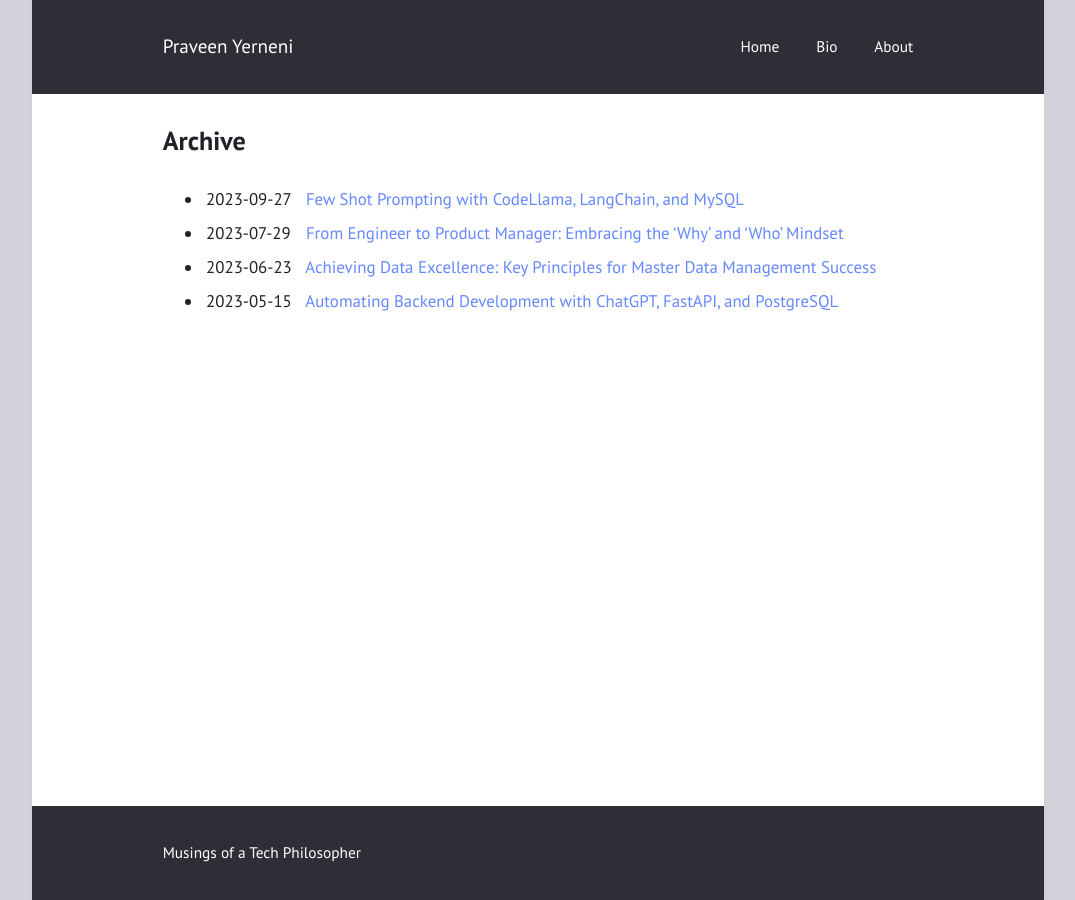
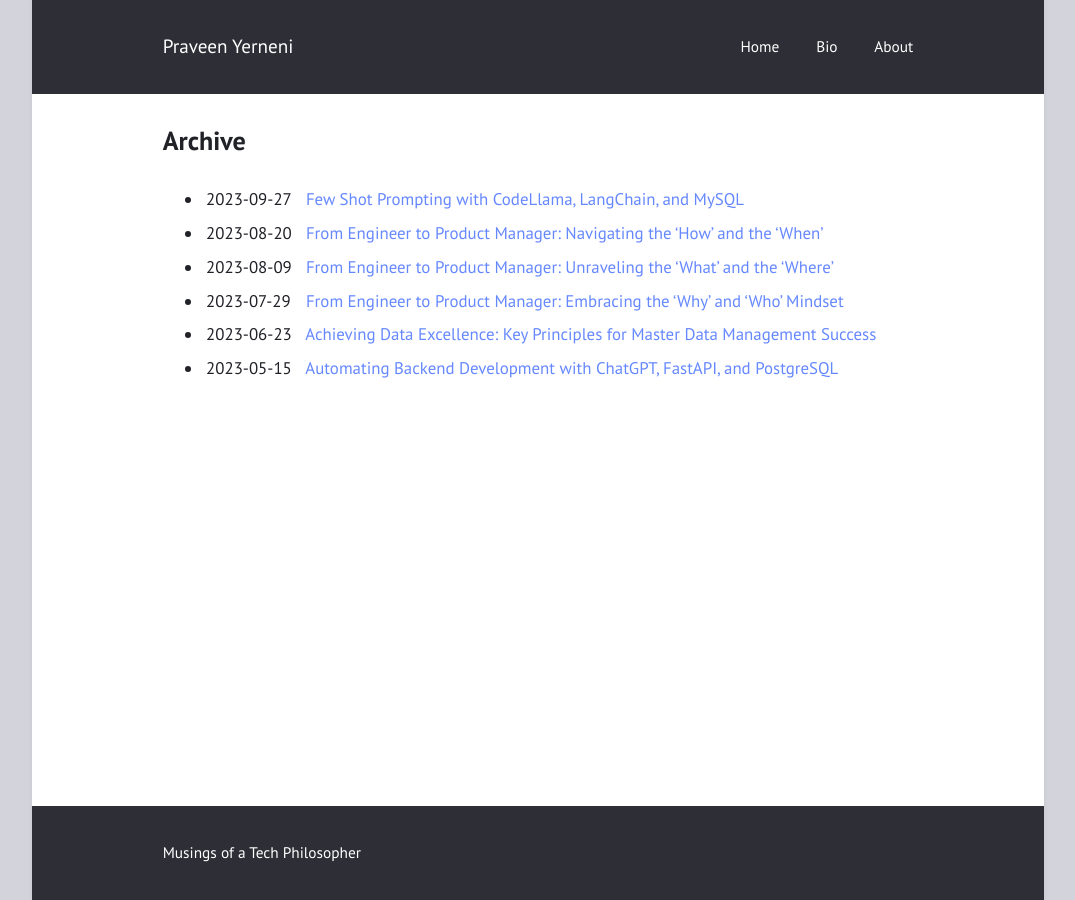
Before and after one commit to yernenip/yernenip.github.io, a Jekyll site: the page built from archive.html, in a window 1280 px wide. Shown: the whole page, without its empty margins (102-1177 px from the left). Built offline with Jekyll 4.4.1, drawn with Linux system fonts in a browser that asks for light colours; some of the changed lines change nothing that is shown.

Commit message:
blog posts

```diff
--- a/_layouts/post.html
+++ b/_layouts/post.html
@@ -15,9 +15,9 @@ layout: default
 
 <div class="PageNavigation">
   {% if page.previous.url %}
-    <a class="prev" href="{{page.previous.url}}">&nbsp;&nbsp;&laquo; Previous</a>
+    <a class="prev" href="{{page.previous.url}}">&nbsp;&nbsp;&laquo;Previous</a>
   {% endif %}
   {% if page.next.url %}
-    <a class="next" href="{{page.next.url}}">Next &raquo;&nbsp;&nbsp;</a>
+    <a class="next" href="{{page.next.url}}">Next&raquo;&nbsp;&nbsp;</a>
   {% endif %}
 </div>
--- /dev/null
+++ b/_posts/2023-08-09-ProductManagement-What-And-Where.md
@@ -0,0 +1,102 @@
+---
+title:  "From Engineer to Product Manager: Unraveling the ‘What’ and the ‘Where’"
+layout: post
+excerpt_separator: <!-- excerpt -->
+---
+
+![Strategy](/assets/images/pm2-what-where.jpg)
+
+Welcome back, dear readers, and thank you for joining me on this journey as I share my learnings from transitioning from Engineering to Product Management. In my [previous blog post]({% post_url 2023-07-29-ProductManagement-Why-And-Who %}), we talked about the six fundamental stages of a Product (Why, Who, What, Where, How, and When), focusing on the essential ‘Why’ and ‘Who’ stages. Today, let’s continue our exploration by uncovering the pivotal ‘What’ and ‘Where’ stages, which play a crucial role in shaping the direction and impact of your product.
+
+During my time as an Engineer/Architect, I often found myself jumping straight into the ‘How’ stage once the initial brainstorming and feature selection were completed. Even after transitioning to Product Management, I continued following this familiar and comfortable methodology, oblivious of the fact, that it might not be the most beneficial approach for our customers and stakeholders. It was only after reading ["The Lean Startup"](https://www.amazon.com/Lean-Startup-Entrepreneurs-Continuous-Innovation/dp/0307887898) by Eric Ries, a recommendation from one of the best managers I’ve had the privilege to work with, and subsequently diving into [“Running Lean”](https://www.amazon.com/Running-Lean-Iterate-Plan-Works/dp/1449305172) by Ash Maurya, another excellent recommendation from my mentor, that the concept of a [“Minimal Viable Product”](http://www.startuplessonslearned.com/2009/08/minimum-viable-product-guide.html) began to dawn on me.
+
+These eye-opening reads emphasized the importance of thoughtfully considering every feature in a product. We need to understand the value it brings to customers and stakeholders and determine the most effective way to reach these customers. This approach helps us create products that truly address the needs and desires of our target audience, leading to greater success and satisfaction for everyone involved.
+
+<!-- excerpt -->
+
+Similar to my previous blog, let’s explore the critical questions we need to address in the ‘What’ and ‘Where’ stages. During the ‘What’ stage, we will assess the features and components of our product, taking the time to thoughtfully consider each element’s relevance. It is important that these components align with our core objectives and resonate with our customers’ needs, ensuring a product that truly adds value. Moving on to the ‘Where’ stage, we will examine the channels and platforms through which our product reaches its intended consumers. Understanding the most effective and efficient distribution methods becomes vital in optimizing our product’s visibility and accessibility, ultimately shaping its success in the market.
+
+# What — The Minimal Viable Product
+The Minimal Viable Product (MVP) plays a pivotal role in product development and Product Management. It involves creating a basic version of the product, focusing on the most essential features and functionalities needed to meet initial requirements and deliver value to early adopters or customers. Defining the MVP is achieved by answering the “What” questions, enabling us to validate the product idea and gather feedback for further iterations and improvements. Here are some top questions to ask.
+
+### What are the primary goals and objectives of your product? What does success look like?
+Clearly defining the primary goals and objectives of your product is fundamental in Product Management. These overarching goals will guide decision-making throughout the development process, providing a clear direction for achieving success. Success can be measured by both ‘Metric driven,’ with tangible indicators, and ‘Principle driven’, by aligning with core values. Striking a balance between these perspectives ensures a purpose-driven approach that stands strong even under scrutiny.
+
+### What is the value proposition of your product?
+Crafting a clear and concise value proposition is paramount. It must effectively communicate the unique benefits and advantages your product offers to its users. A compelling value proposition will resonate with your target audience, setting your product apart and compelling them to choose it over competitors.
+
+### What are the essential features and functionalities of the product?
+Identify the must-have features that directly address the pain points of your target users. Ruthlessly prioritize the most important features based on their impact and feasibility to ensure your product delivers value from the very beginning.
+
+### What problem does each core feature address?
+Connect each core feature of your product to specific pain points or challenges faced by your target users. Understanding the direct impact of each feature helps prioritize and communicate their value.
+
+# Where — The Go-To-Market strategy
+You might wonder why I am talking about a Go-to-Market (GTM) strategy ahead of discussions about product development and roadmap. Bear with me — there’s a reason for this. A robust GTM strategy is the linchpin for effectively positioning your product or services in your intended market. It’s the blueprint that guides your steps, decisions, and efforts to create awareness, stimulate demand, and execute a successful product launch. A well-crafted GTM strategy is the answer to the “Where” questions, helping us pinpoint the target audience, refine product positioning, identify distribution channels, set appropriate pricing, foster customer satisfaction, and drive business success.
+
+### Where Are Your Product’s Target Market Segments?
+Begin by segmenting your target market based on relevant characteristics — be it demographics, behaviors, or needs. This segmentation practice empowers you to tailor your product and marketing efforts, enabling a more meaningful connection with each distinct group.
+
+### Where Does Your Product Fit in the Customer’s Journey?
+Understand how your product aligns with the customer’s journey — from initial awareness to contemplation and, ultimately, the buying decision. This understanding is pivotal in shaping your marketing tactics and messaging to harmonize with each stage of the journey.
+
+### Where are the concentration areas of your target audience? How can you reach them?
+Identifying pockets of higher target customer concentration is crucial. These locales hold immense value for localized marketing techniques and targeted promotional events. Optimal distribution channel selection further facilitates reaching your intended customers. You have an array of marketing strategies at your disposal, including “above the line”, “below the line”, and “through the line”.
+
+With these essential questions in mind, let’s return to the problem statement we discussed earlier in our previous blog and attempt to address these questions.
+
+# Problem Statement: Providing Access to Education and Learning for Children in Underserved Communities
+### What are the primary goals and objectives of your product? What does success look like?
+The product aims to bridge the educational gap for underserved children, providing equitable opportunities. Success entails increased enrollment, improved academic performance, and uplifted socio-economic conditions, empowering children to shape positive futures.
+
+**Note:** *I will revisit the measurement of success using OKRs in a subsequent section of this blog.*
+
+### What is the value proposition of your product?
+Our product offers transformative education access, leveling the playing field for underserved children. By unlocking their potential, it catalyzes community progress and empowers the next generation.
+
+### What are the essential features and functionalities of the product?
+Key features encompass a comprehensive curriculum, interactive learning tools, offline accessibility, progress tracking, community engagement platforms, parental involvement support, culturally relevant content, and teacher empowerment resources.
+
+### What problem does each core feature address?
+
+1. **Curriculum Access:** Counters limited relevant content.
+2. **Interactive Learning Resources:** Addresses engagement barriers.
+3. **Offline Access:** Tackles connectivity limitations.
+4. **Progress Tracking:** Tailors learning to individual needs.
+5. **Community Engagement:** Combats social isolation.
+6. **Parent Involvement:** Boosts family engagement.
+7. **Local Content Integration:** Bridges cultural gaps.
+8. **Teacher Support:** Mitigates educator scarcity.
+
+### Where Are Your Product’s Target Market Segments?
+Our focus is on underserved children in both urban and rural areas, hampered by limited educational access due to socio-economic challenges.
+
+### Where Does Your Product Fit in the Customer’s Journey?
+The product initiates the educational journey for underserved children, equipping them with tools for progress and personal development, leading to brighter futures.
+
+### Where are the concentration areas of your target audience? How can you reach them?
+Locate areas with dense underserved populations. Collaborate with local community centers, schools, NGOs, leverage local events, and use online platforms for maximum reach and impact.
+
+# Measuring success through OKR’s
+Having addressed these questions, let’s now dive into defining success using [OKRs](https://www.whatmatters.com/). But before that, let’s talk about the North Star. A North Star typically represents a singular metric that encapsulates your product’s core value and the essence it brings to your customers. In this context, an excellent North Star Metric for success could be “Lives Transformed through Education”. This metric encapsulates the primary objective of granting education access to underserved children, tracking the product’s tangible impact on their lives. It encompasses factors like increased enrollment, improved academic performance, enhanced socio-economic conditions, and community development.
+
+With the North Star in mind, let’s proceed to outline the OKRs for this product.
+
+### Objective: Empower Underserved Communities Through Education Transformation
+**Key Result 1: Enhance Lives Transformed**
+Achieve a cumulative score of 85% in the “Lives Transformed through Education” metric, utilizing a comprehensive impact measurement framework, within the upcoming fiscal year.
+
+**_Note:_** *This metric by itself will be a roll-up of other metrics like enrollment, course completion, academic performance, repeat signup.*
+
+**Key Result 2: Reach and Engagement Expansion**
+Within the next two quarters, increase the count of active users in underserved communities by 40%, indicating expanded reach and deeper involvement.
+
+**Key Result 3: Recognized Impact**
+Secure coverage in a minimum of 5 reputable publications, spotlighting the product’s role in advancing education empowerment, within the coming year.
+
+**Key Result 4: Collaborative Ecosystem**
+Forge strategic partnerships with 5 local NGOs, 3 schools, and 2 influential educators to amplify the product’s influence and outreach within the forthcoming fiscal year.
+
+**_Note:_** *As mentioned earlier, the real-world definition, launch, and measurement of such a significant initiative may vary depending on specific circumstances and geographic locations.*
+
+I hope you enjoyed reading this blog as much as I enjoyed bringing this to life :-). In the next, and last, blog post of this series, we will explore the ‘How’ and ‘When’ stages, diving into the strategies and timing for product development and delivery. Stay tuned for more insights on this exciting journey!
--- /dev/null
+++ b/_posts/2023-08-20-ProductManagement-How-And-When.md
@@ -0,0 +1,64 @@
+---
+title:  "From Engineer to Product Manager: Navigating the ‘How’ and the ‘When’"
+layout: post
+excerpt_separator: <!-- excerpt -->
+---
+
+![Agile Process](/assets/images/pm3-how-when.jpg)
+
+Welcome back dear readers to our final chapter of this blog series, where we complete this journey of transformation from an engineering mindset to becoming a proficient Product Manager. In our previous discussions, we’ve explored the ‘Why’, ‘Who’, ‘What’, and ‘Where’ stages, uncovering the fundamental pillars of effective product management. Today, we delve into the more actionable realms of the ‘How’ and the ‘When’, where strategy meets execution and timing plays a pivotal role.
+
+As an engineer transitioning into Product Management, I found myself immersed in the ‘How’ stage almost instinctively. Years of technical expertise had conditioned me to focus on execution, yet I quickly learned that a strategic approach is essential to ensure the ‘How’ aligns with the bigger picture. Similarly, the ‘When’ stage became more than just timing; it evolved into a much better understanding of market dynamics, user readiness, and the significance of a roadmap. Let’s dissect these stages and plunge into the specifics.
+
+<!-- excerpt -->
+
+# How — From Strategy to Execution
+
+![How](/assets/images/pm3-how.jpg)
+
+The ‘How’ stage marks the intersection of strategy and execution. It involves turning your product vision into a tangible reality while making strategic decisions to ensure its success. The ‘How’ encompasses every step from development and design to testing and launch. By thoughtfully addressing the ‘How’ questions, you pave the way for seamless implementation and impactful delivery. Here are some questions to ask in the ‘How’ stage.
+
+### How will you develop and design the product?
+Craft a detailed plan outlining the development process. Collaborate closely with your engineering team, designers, and other stakeholders to ensure a synchronized execution. Break down tasks, set milestones, and define responsibilities to maintain clarity throughout the process.
+
+### How will you manage resources and priorities?
+Resource allocation plays a pivotal role in the success of your project. Prioritize tasks based on their potential impact and alignment with the product’s overarching objectives. Utilize methodologies like Agile or Scrum to ensure effective task management, adaptability, and timely delivery.
+
+### How will we effectively communicate progress updates with essential stakeholders?
+Establishing a streamlined communication approach is vital for keeping essential stakeholders informed and engaged. Develop a well-defined communication plan that specifies the frequency and format of status updates. Utilize tools like project management software, newsletters and/or regular meetings. Ensure stakeholders are informed about milestones, challenges, and adjustments. This cultivates trust and involvement.
+
+### How will we collect and analyze user feedback to drive product improvements?
+Gathering and analyzing user feedback can help you pivot or improve your product iteratively. Implement structured feedback collection methods, such as surveys and user interviews. Utilize analytical tools to organize feedback and identify trends. Collaborate closely with cross-functional teams to prioritize user-generated suggestions and translate them into tangible enhancements. This iterative process enhances user satisfaction and product relevance.
+
+### How will we prepare our customer support and training teams to assist users during and after the product launch?
+Effective post-launch support requires a proactive approach. Develop thorough training resources, including comprehensive guides and instructive tutorials, to equip your supporting teams. Deliver targeted training sessions to familiarize them with product features and potential challenges. Develop a protocol for handling user inquiries and escalations. Establish a feedback loop between support and development for continuous improvement. This proactive approach ensures effective post-launch user assistance.
+
+# When — The Art of Timing
+
+![Product Launch](/assets/images/pm3-launch.jpg)
+
+Timing can make or break a product’s success. The ‘When’ stage involves carefully considering the optimal time for launching your product, updating features, and measuring success. It’s a balance between market trends, user readiness, and iterative progress. And at the heart of successful timing lies a strategic roadmap. Your roadmap serves as your strategic timeline, detailing when you’ll introduce your product in private or public previews and when you’ll unveil new features, updates, and improvements. An effective roadmap strikes a balance between short-term achievements and long-term objectives. It ensures that while you’re addressing immediate user needs, you’re also paving the way for the product’s sustained growth and evolution. Here are some essential questions to ask in this stage.
+
+### When should we aim to launch the product to align with market demand and trends?
+Launching at the right time ensures your product capitalizes on existing market demand and trends. Analyze the market landscape and gather insights to precisely identify when your target audience is most receptive. A well-timed launch can give your product a competitive edge and maximize its potential impact.
+
+### When should we release updates or new features to maintain user engagement and relevance?
+Regular updates maintain user engagement and uphold the relevance of your product. Choose intervals that strike a balance between user expectations and your development cycle. Assess user feedback and track trends to determine when new features can make the most significant impact, fostering continuous engagement.
+
+### When is the best time to engage users for testing and validation of new features?
+Engaging users for testing is best done when features are operational yet adaptable. This typically occurs during early releases, such as beta versions or private previews, prior to full deployment or general availability. Timely user feedback can effectively shape features, enhancing user experience and minimizing post-launch challenges.
+
+### When is the suitable moment to sunset or retire a product/feature that has reached the end of its lifecycle?
+Sunsetting should be contemplated when a product’s effectiveness diminishes, or newer solutions emerge. Monitor product usage, customer feedback, and market trends closely. A well-timed sunset guarantees a smooth departure, while devising alternatives ensures the contentment of your user base. This principle also applies to features that are underutilized or lack substantial value for users.
+
+Regarding the problem statement we’ve been exploring as a case study (Providing Access to Education and Learning for Children in Underserved Communities), I don’t have an additional section to address the questions above as they are self-explanatory. Both the ‘How’ and the ‘When’ aspects are tactical with elements of strategy. The timeline, milestones, release schedule, customer feedback, and iterative loop depend on the project team’s chosen execution approach to deliver optimal results. As project managers, we may find it necessary to initiate parallel efforts at later stages of the product’s development. This involves engaging the appropriate audience to test the product and provide early feedback, enabling iterative improvements as we approach the launch phase.
+
+![School](/assets/images/pm3-school.jpg)
+
+Personally, I lean towards initiating a private preview of the product. This approach involves collaborating with customers and partners to ensure sufficient interest in the pilot phase. This enables us to swiftly onboard these users and subject the product to testing. It’s worth noting that product launches demand substantial resources, time, and cross-group collaboration to ensure success. A variety of tools are available to assist in project planning.
+
+My preferred approach follows an agile process, specifically the Scrum framework, utilizing two-week sprints. We prioritize features and sequentially work through them using a ‘pull’ model. This empowers engineers and project managers to tackle user stories once the previous ones are completed. This methodology offers flexibility for adjustments and alterations as we learn from sprint demos and retrospectives.
+
+I’ll openly acknowledge that this approach often results in project timelines extending beyond the initial estimated launch dates. However, it offers predictability and the opportunity to promptly incorporate user feedback. If you’re interested in delving deeper into project planning, execution, and launches, please feel free to share your thoughts here or connect with me on LinkedIn.
+
+As we conclude this journey, we’ve explored the heart of the ‘How’ and ‘When’ stages in Product Management. Navigating ‘How’ requires a blend of intelligent planning and deliberate action, while mastering ‘When’ entails choosing the right time and perpetual improvement. I hope you found our blog series captivating and educational. Writing this series has deepened my comprehension of Product Management and its challenges. Thank you for investing time in reading. If possible, kindly share your thoughts in the comments or recount your own stories and lessons. Your feedback holds immense value!
```
